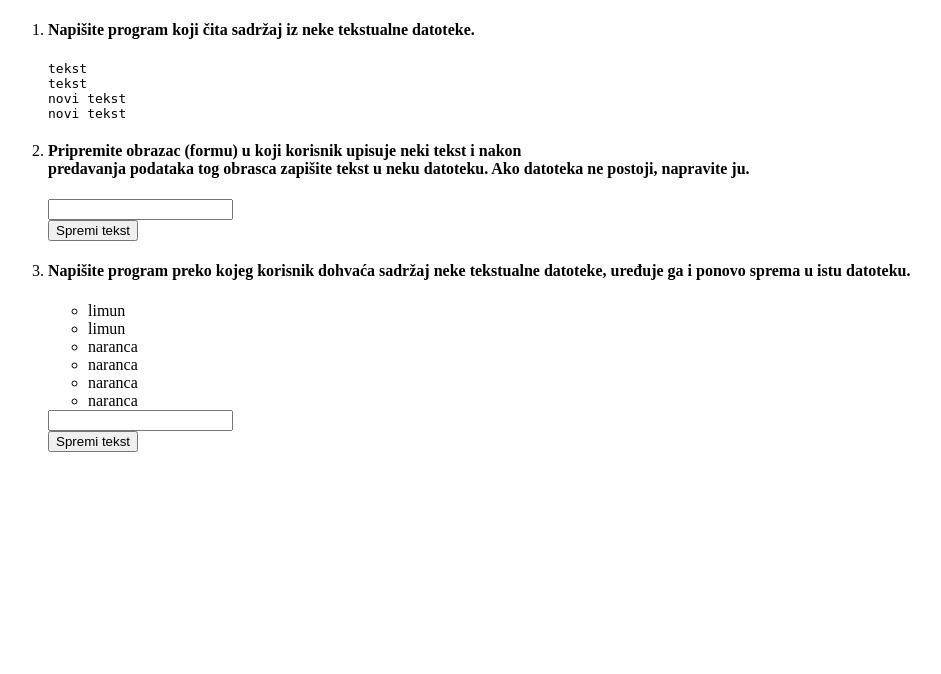
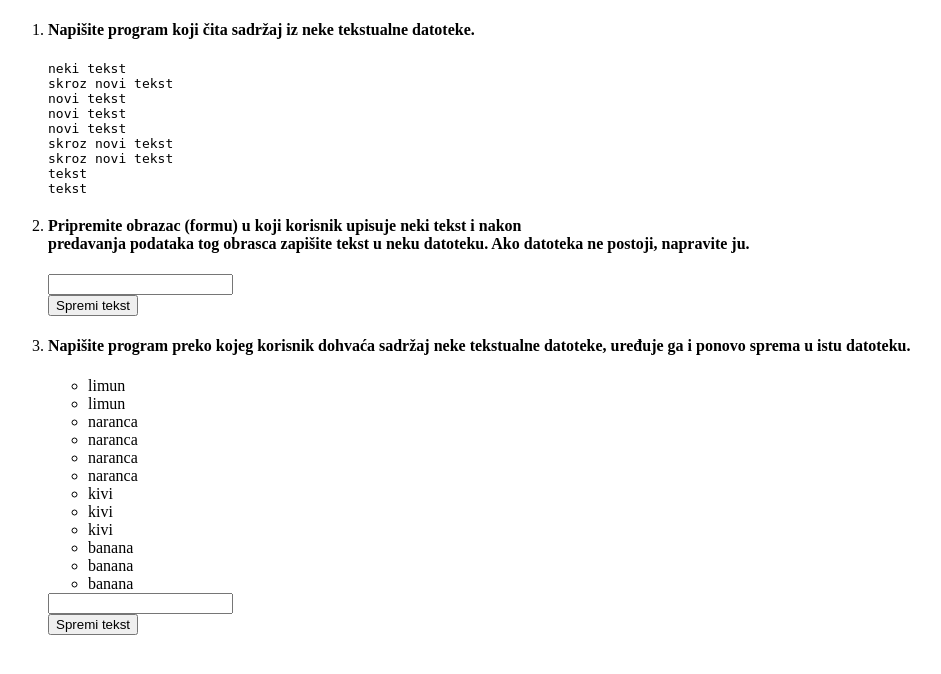
Before and after one commit to AlgebraPHP2020/OsnovePHP, a PHP site: page /zadaca_datoteke.php in a window 1280 px wide. Shown: the top 674 px of the page, without its empty margins (0-941 px from the left). Run offline with PHP 8.4, Linux system fonts and the light colour scheme.

Commit message:
zadaca_datoteke

```diff
--- a/mbolanca/OSNOVEPHP/datoteke_zadaca/tekst.txt
+++ b/mbolanca/OSNOVEPHP/datoteke_zadaca/tekst.txt
@@ -1,4 +1,9 @@
+neki tekst
+skroz novi tekst
+novi tekst
+novi tekst
+novi tekst
+skroz novi tekst
+skroz novi tekst
 tekst
 tekst
-novi tekst
-novi tekst
--- a/mbolanca/OSNOVEPHP/datoteke_zadaca/voce.txt
+++ b/mbolanca/OSNOVEPHP/datoteke_zadaca/voce.txt
@@ -4,3 +4,9 @@ naranca
 naranca
 naranca
 naranca
+kivi
+kivi
+kivi
+banana
+banana
+banana
--- a/mbolanca/OSNOVEPHP/datoteke_zadaca/zadaca_datoteke.php
+++ b/mbolanca/OSNOVEPHP/datoteke_zadaca/zadaca_datoteke.php
@@ -11,7 +11,7 @@
 
                 <?php
                 $filename = "tekst.txt";
-                $mode = 'a+';
+                $mode = 'r';
 
                 $handle = fopen($filename, $mode);
                 $contents = fread($handle, filesize($filename));
@@ -33,8 +33,8 @@
 
                 <?php
                 if (isset($_POST["button"])) {
-                    $filename = "tekst.txt";
-                    $handle = fopen($filename, 'a+');
+                    $file = "tekst.txt";
+                    $handle = fopen($file, 'a+');
                     fwrite($handle, $_POST["tekst"]."\n");
                     fclose($handle);
                     }
@@ -50,7 +50,7 @@
 
                 $voce = "voce.txt";
                 $data = file($voce);
-
+                $handle = fopen($voce,'r');
 
                 echo "<ul>";
                 foreach ($data as $key => $value)
@@ -58,6 +58,7 @@
                 echo "<li>".$value."</li>";
                 }
                 echo "</ul>";
+                fclose($handle);
 
                 //$mode = 'a+';
                 //$handle = fopen($voce, $mode);
```
Also changed, not shown: mbolanca/OSNOVEPHP/datoteke_zadaca/zadaci_8.5.php (deleted, +0 -11 lines).
